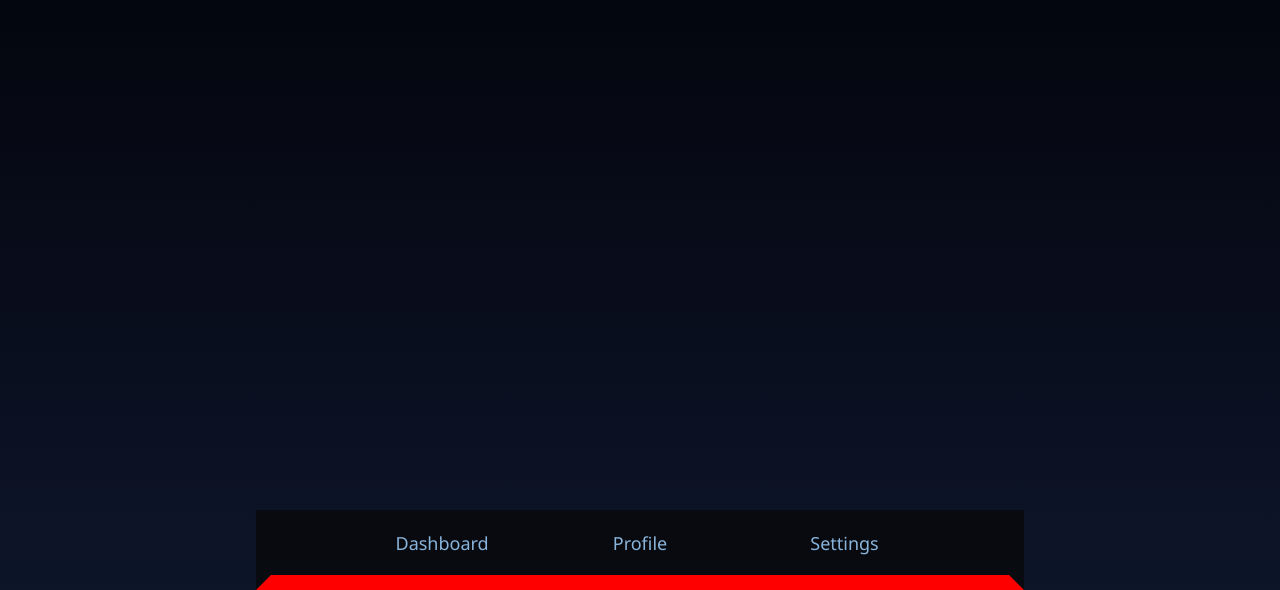
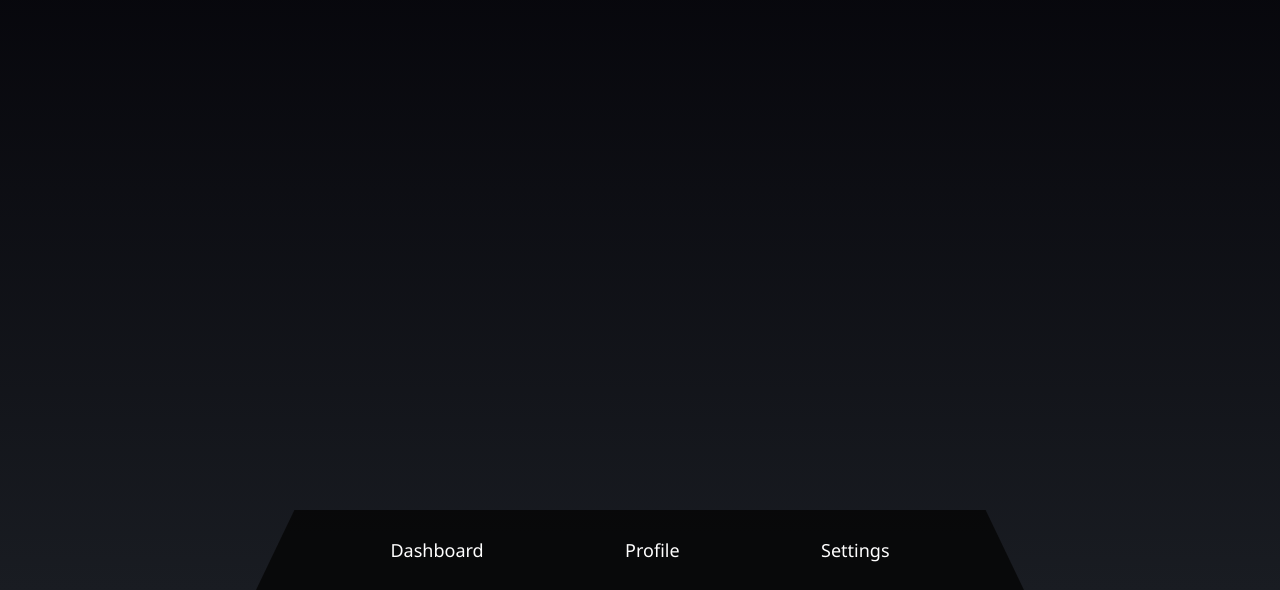
Before and after one commit to jakecernet/dragonfly-gui-arhiv, a React (Create React App) app: page / in a window 1280 px wide. Shown: the part 210-800 px from the top of the page. Built offline with nearby package versions, Linux system fonts and the light colour scheme.

Commit message:
neki popravki

```diff
--- a/public/index.html
+++ b/public/index.html
@@ -10,34 +10,11 @@
       content="Web site created using create-react-app"
     />
     <link rel="apple-touch-icon" href="%PUBLIC_URL%/logo192.png" />
-    <!--
-      manifest.json provides metadata used when your web app is installed on a
-      user's mobile device or desktop. See https://developers.google.com/web/fundamentals/web-app-manifest/
-    -->
     <link rel="manifest" href="%PUBLIC_URL%/manifest.json" />
-    <!--
-      Notice the use of %PUBLIC_URL% in the tags above.
-      It will be replaced with the URL of the `public` folder during the build.
-      Only files inside the `public` folder can be referenced from the HTML.
-
-      Unlike "/favicon.ico" or "favicon.ico", "%PUBLIC_URL%/favicon.ico" will
-      work correctly both with client-side routing and a non-root public URL.
-      Learn how to configure a non-root public URL by running `npm run build`.
-    -->
-    <title>React App</title>
+    <title>DragonFly</title>
   </head>
   <body>
     <noscript>You need to enable JavaScript to run this app.</noscript>
     <div id="root"></div>
-    <!--
-      This HTML file is a template.
-      If you open it directly in the browser, you will see an empty page.
-
-      You can add webfonts, meta tags, or analytics to this file.
-      The build step will place the bundled scripts into the <body> tag.
-
-      To begin the development, run `npm start` or `yarn start`.
-      To create a production bundle, use `npm run build` or `yarn build`.
-    -->
   </body>
 </html>
--- a/src/App.css
+++ b/src/App.css
@@ -7,7 +7,7 @@
 }
 
 body {
-  background: linear-gradient(#010005, #0d1529);
+  background: linear-gradient(#010005, #191c22);
   background-repeat: no-repeat;
   background-attachment: fixed;
   background-size: cover;
@@ -22,19 +22,12 @@ nav {
   bottom: 0;
   left: 50%;
   transform: translateX(-50%);
-  background: #070707b6;
+  background: #070707d8;
   transition: 0.3s ease;
   display: flex;
   justify-content: center;
   align-items: center;
-  border-left: 15px solid transparent;
-    border-right: 15px solid transparent;
-    border-bottom: 15px solid red;
-}
-
-nav:hover {
-  height: 100px;
-  background: #0d1529;
+  clip-path: polygon(100% 100%, 0 100%, 5% 0, 95% 0);
 }
 
 nav ul {
@@ -47,13 +40,19 @@ nav ul {
 
 nav ul li a {
   text-decoration: none;
-  color: #89b4db;
+  color: #ffffff;
   font-size: 18px;
   display: block;
-  width: 80px;
-  padding: 15px 0;
+  border: 2px solid transparent;
+  padding: 10px 5px;
+  transition: 0.3s ease;
 }
 
 nav ul li a:hover {
-  background: linear-gradient(90deg, #0d152900, rgb(44, 58, 94));
+  border-bottom: 2px solid #cfdae6;
+  cursor: pointer;
 }
+
+nav ul li a .active {
+  border-bottom: 2px solid #cfdae6;
+}
--- a/src/components/dashboard/dashboard.js
+++ b/src/components/dashboard/dashboard.js
@@ -3,9 +3,11 @@ import "./dashboard.css";
 function Dashboard() {
 	return (
 		<div className="dashboard">
-            <h1>Dashboard</h1>
-            <p>Welcome to the dashboard!</p>
-        </div>
+			<container>
+				<h1>Vehicle overview</h1>
+				<div className="parameters"></div>
+			</container>
+		</div>
 	);
 }
 
```
